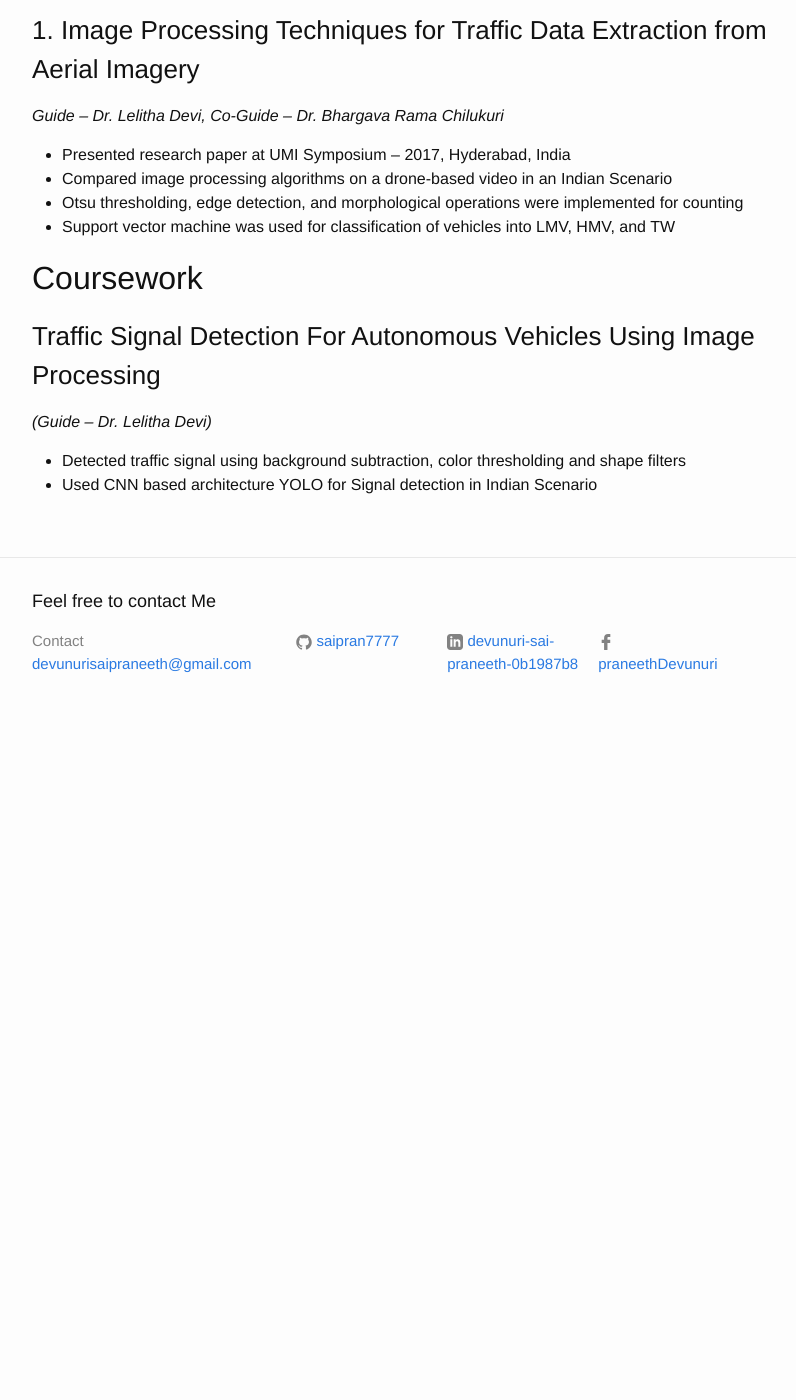
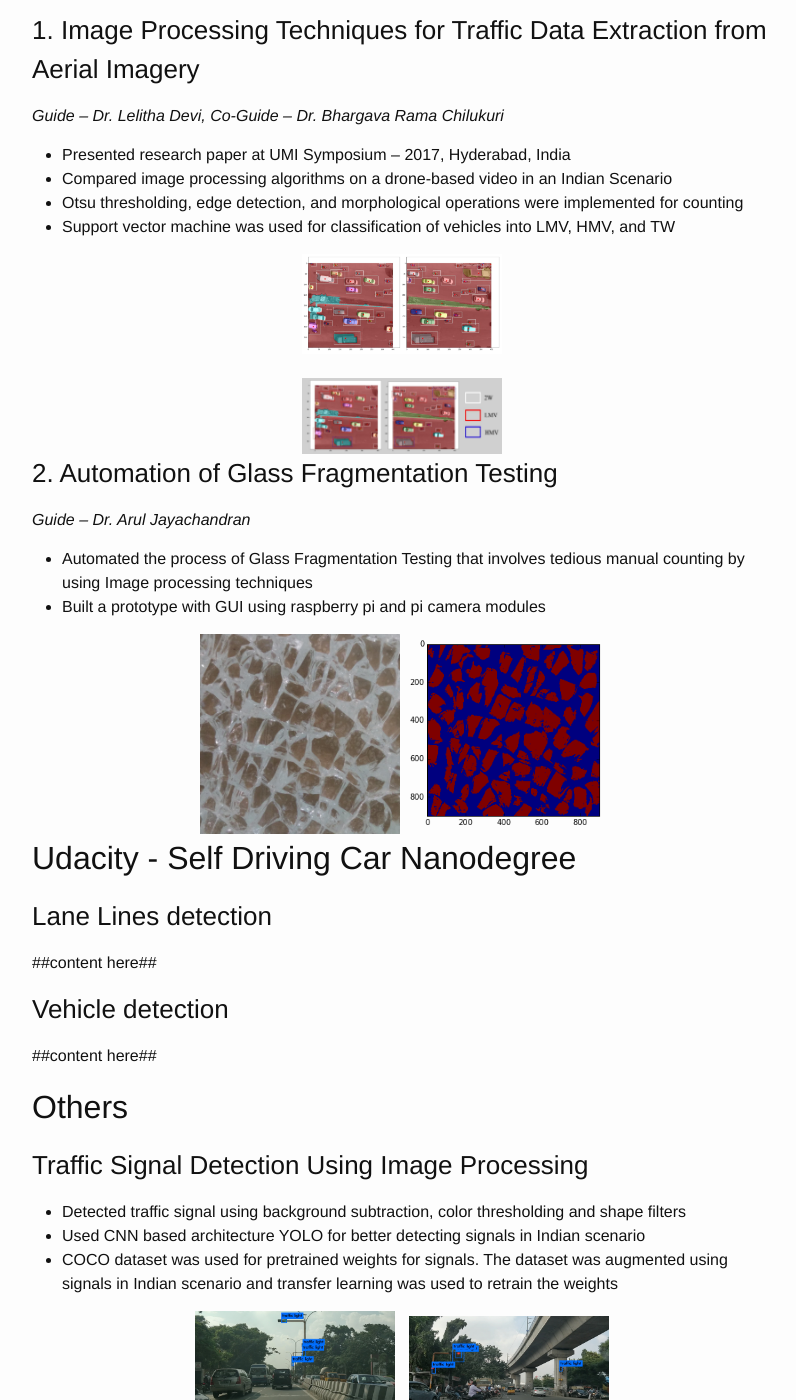
Before and after one commit to saipran7777/saipran7777.github.io, a Jekyll site: the page built from projects.md, in a window 1280 px wide and 1400 px high, scrolled down 450 px. Shown: the whole window, without its empty margins (238-1034 px from the left). Built offline with Jekyll 4.4.1, drawn with Linux system fonts in a browser that asks for light colours; before the commit the page ends 1185 px from its top, so only the background shows below that; some of the changed text lies outside the part shown.

Commit message:
update projects

```diff
--- a/projects.md
+++ b/projects.md
@@ -10,17 +10,41 @@ permalink: /projects
 *Guide - Dr. Alireza Talebpour*
 - Currently working on parking line detection for Autonomous vehicles
 
-# Previous projects
+# Previous works
 ## Research
+
 ### 1. Image Processing Techniques for Traffic Data Extraction from Aerial Imagery
 *Guide – Dr. Lelitha Devi, Co-Guide – Dr. Bhargava Rama Chilukuri*
 -	Presented research paper at UMI Symposium – 2017, Hyderabad, India
 -	Compared image processing algorithms on a drone-based video in an Indian Scenario
 -	Otsu thresholding, edge detection, and morphological operations were implemented for counting
 -	Support vector machine was used for classification of vehicles into LMV, HMV, and TW
+<center>
+<img style="max-width:200px;max-height:200px;" class="home" src="/assets/aerial_0.png" alt="Me">
+<br><br>
+<img style="max-width:200px;max-height:200px;" class="home" src="/assets/aerial_1.png" alt="Me">
+</center>
 
-## Coursework
-### Traffic Signal Detection For Autonomous Vehicles Using Image Processing
-*(Guide – Dr. Lelitha Devi)*
+### 2. Automation of Glass Fragmentation Testing
+*Guide – Dr. Arul Jayachandran*
+-	Automated the process of Glass Fragmentation Testing that involves tedious manual counting by using Image processing techniques
+- Built a prototype with GUI using raspberry pi and pi camera modules
+<center>
+<img style="max-width:200px;max-height:200px;" class="home" src="/assets/glass_0.png" alt="Me">
+<img style="max-width:200px;max-height:200px;" class="home" src="/assets/glass_1.png" alt="Me">
+</center>
+
+## Udacity - Self Driving Car Nanodegree
+### Lane Lines detection
+ ##content here##
+### Vehicle detection
+ ##content here##
+## Others
+### Traffic Signal Detection Using Image Processing
 - Detected traffic signal using background subtraction, color thresholding and shape filters
--	Used CNN based architecture YOLO for Signal detection in Indian Scenario
+-	Used CNN based architecture YOLO for better detecting signals in Indian scenario
+- COCO dataset was used for pretrained weights for signals. The dataset was augmented using signals in Indian scenario and transfer learning was used to retrain the weights
+<center>
+<img style="max-width:200px;max-height:200px;" class="home" src="/assets/signal_0.png" alt="Me"> &nbsp;
+<img style="max-width:200px;max-height:200px;" class="home" src="/assets/signal_1.png" alt="Me">
+</center>
```
Also changed, not shown: assets/aerial_0.png (added), assets/aerial_1.png (added), assets/glass_0.png (added), assets/glass_1.png (added), assets/signal_0.png (added), assets/signal_1.png (added).
